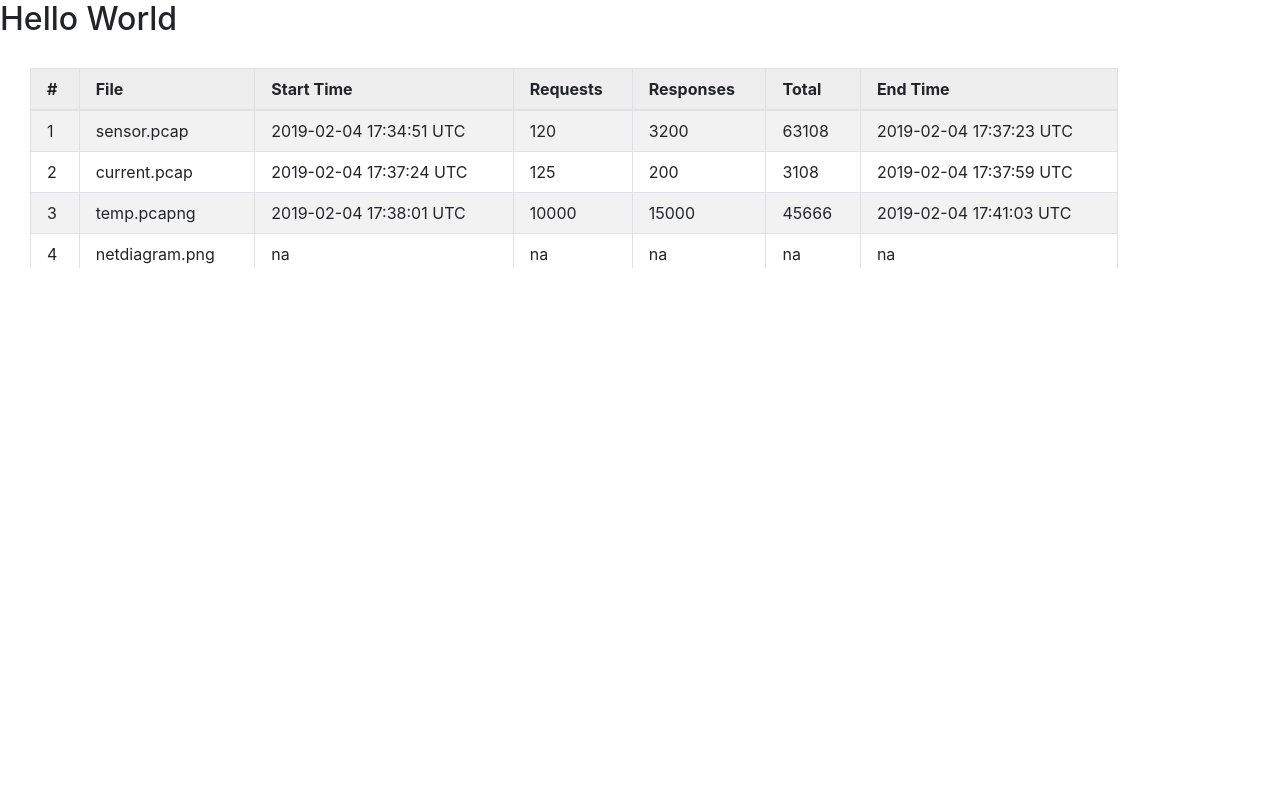
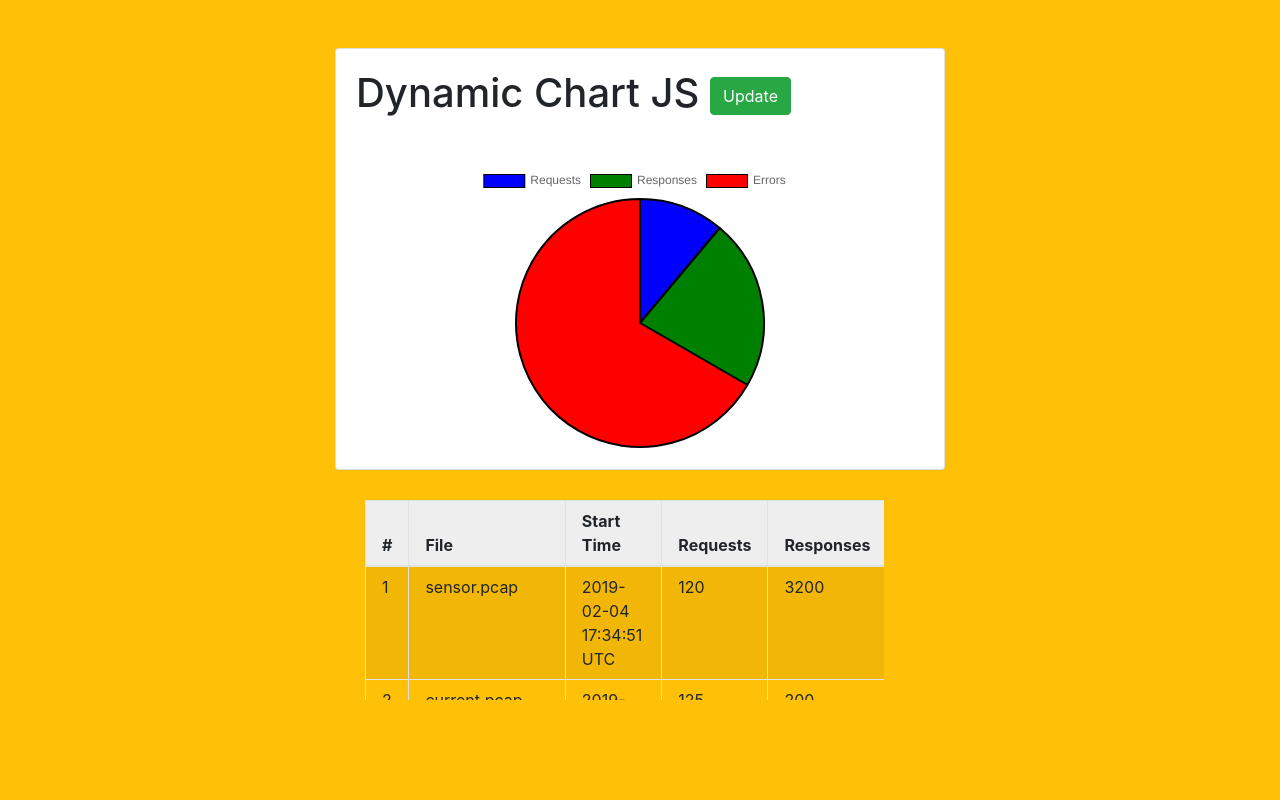
Before and after one commit to BobZAnnapolis/bootstrap, a plain HTML site: page boottable.html in a window 1280 px wide. Drawn offline with Linux system fonts and the light colour scheme.

Commit message:
dynamic chart updating

```diff
--- a/boottable.html
+++ b/boottable.html
@@ -33,17 +33,24 @@
     </style>
     <script type="text/javascript" src="js/jquery-3.3.1.min.js"></script>
     <script type="text/javascript" src="js/moment.min.js"></script>
+    <script type="text/javascript" src="js/Chart.min.js"></script>
     <script type="text/javascript" src="js/bootstrap.min.js"></script>
     <script type="text/javascript" src="js/bootstrap-table.min.js"></script>
     <script type="text/javascript" src="js/bootstrap-sortable.js"></script>
 
-  </head>
+</head>
 
-  <body>
-    <h2>Hello World</h2>
-    <title>Hello, Bootstrap Table!</title>
-</head>
-<body>
+<body class="bg-warning py-5">
+  <div class="col-md-6 offset-md-3">
+    <div class="card">
+      <div class="card-body">
+        <h1>Dynamic Chart JS <button class="btn btn-success" onclick="updateChart()">Update</button></h1>
+      </div> <!--  class="card-body" -->
+      <div class="card-body">
+        <canvas id="myChart"></canvas>
+      </div> <!--  class="card-body" -->
+    </div> <!-- class="card" -->
+
   <div class="tableFixHead" style="overflow:auto; height:200px; width:85%; margin:30px;">
   <table id="filelist" class="table table-striped table-bordered sortable">
   <thead>
@@ -53,8 +60,8 @@
       <th>Start Time</th>
       <th>Requests</th>
       <th>Responses</th>
+      <th>Errors</th>
       <th>Total</th>
-      <th>End Time</th>
     </tr>
   </thead>
   <tbody>
@@ -64,8 +71,8 @@
       <td>2019-02-04 17:34:51 UTC</td>
       <td>120</td>
       <td>3200</td>
+      <td>11</td>
       <td>63108</td>
-      <td>2019-02-04 17:37:23 UTC</td>
     </tr>
     <tr class="hasvalues">
       <td>2</td>
@@ -73,8 +80,8 @@
       <td>2019-02-04 17:37:24 UTC</td>
       <td>125</td>
       <td>200</td>
+      <td>2</td>
       <td>3108</td>
-      <td>2019-02-04 17:37:59 UTC</td>
     </tr>
     <tr class="hasvalues">
       <td>3</td>
@@ -82,8 +89,8 @@
       <td>2019-02-04 17:38:01 UTC</td>
       <td>10000</td>
       <td>15000</td>
+      <td>3333</td>
       <td>45666</td>
-      <td>2019-02-04 17:41:03 UTC</td>
     </tr>
     <tr class="hasvalues">
       <td>4</td>
@@ -100,8 +107,8 @@
       <td>2019-02-04 17:41:04 UTC</td>
       <td>2</td>
       <td>37</td>
+      <td>5</td>
       <td>7732</td>
-      <td>2019-02-04 17:41:13 UTC</td>
     </tr>
     <tr class="hasvalues">
       <td>6</td>
@@ -109,24 +116,65 @@
       <td>2019-02-04 17:36:56 UTC</td>
       <td>4321</td>
       <td>87895</td>
+      <td>6666</td>
       <td>129761</td>
-      <td>2019-02-04 17:37:22 UTC</td>
     </tr>
   </tbody>
 </table>
 </div>
+</div> <!-- class="col-md-6 offset-md-3" -->
 
 <script>
-
+const NAME = 1;
+const REQUESTS = 3;
+const RESPONSES = 4;
+const ERRORS = 5;
 // tr gets the whole row, td gets cell values
 // var elements= document.getElementsByTagName('tr');
 var elements= document.getElementsByClassName('hasvalues');
 for(var i=0; i<elements.length;i++)
 {
 (elements)[i].addEventListener("click", function(){
-   alert(this.innerHTML);
+  //   alert(this.innerHTML);
+  var name = this.cells[NAME].innerHTML;
+  var requests = this.cells[REQUESTS].innerHTML;
+  var responses = this.cells[RESPONSES].innerHTML;
+  var errors = this.cells[ERRORS].innerHTML;
+//  alert( name + " reqs: " + requests + " resps: " + responses + " errs: " + errors );
+//  var chartData = [name, requests, responses, errors];
+  var chartData = [requests, responses, errors];
+  updateChart2(chartData);
 });
 }
+
+function showChartData(chartData) {
+  alert(chartData);
+}
+
+function updateChart() {
+  alert("Update Chart");
+  chart.data.datasets[0].data = [66, 22, 999];
+  chart.update();
+}
+function updateChart2(newData) {
+  chart.data.datasets[0].data = newData;
+  chart.update();
+}
+
+var ctx = document.getElementById('myChart').getContext('2d');
+var chart = new Chart( ctx, {
+  type: 'pie',
+  data: {
+    labels: ["Requests", "Responses", "Errors"],
+    datasets: [{
+      label: "My 1st Dataset",
+      backgroundColor: ['blue', 'green', 'red'],
+      borderColor: 'black',
+      data: [111,222,666],
+    }]
+  },
+  options: {}
+});
 
 </script>
 
```
